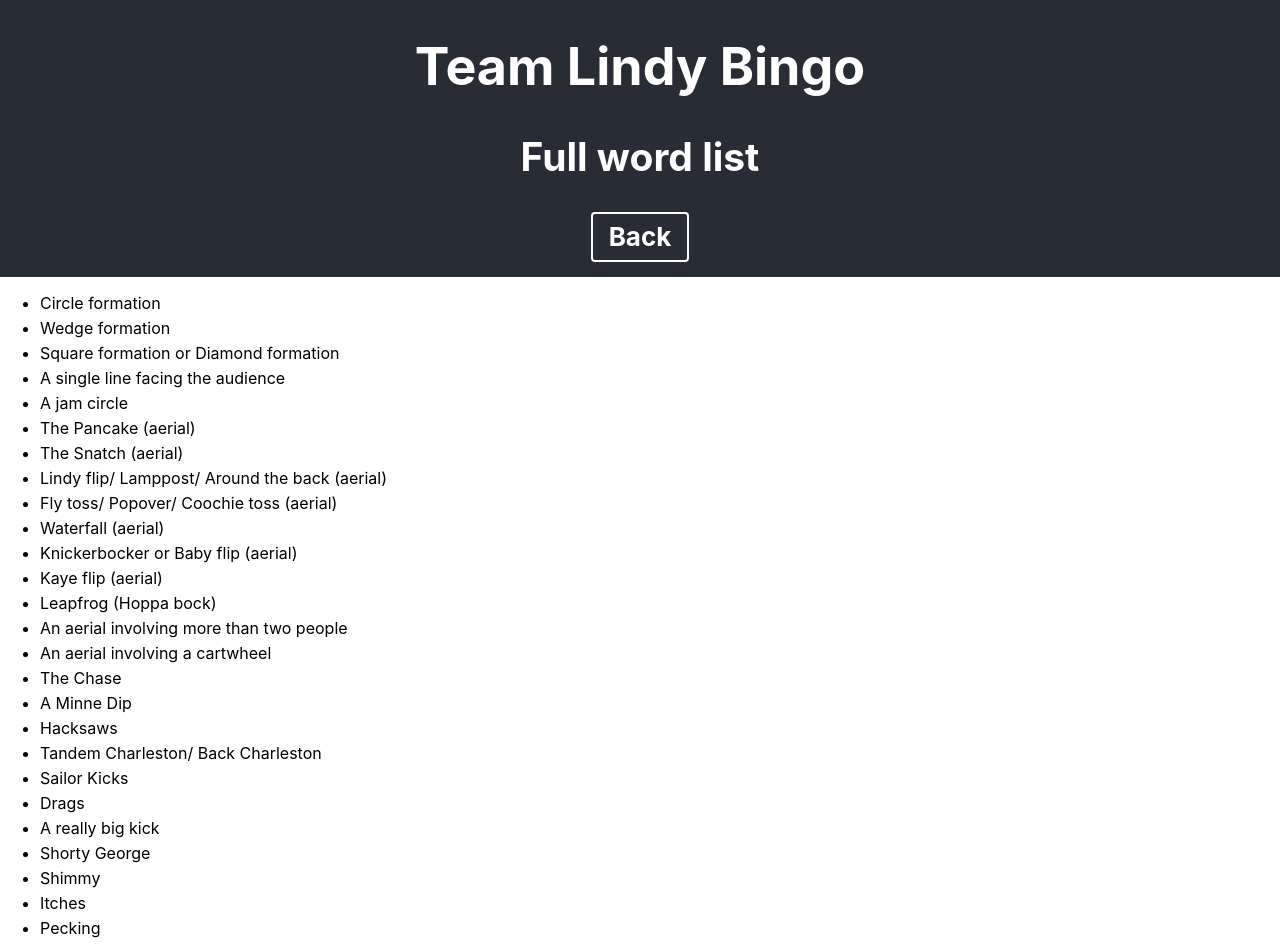
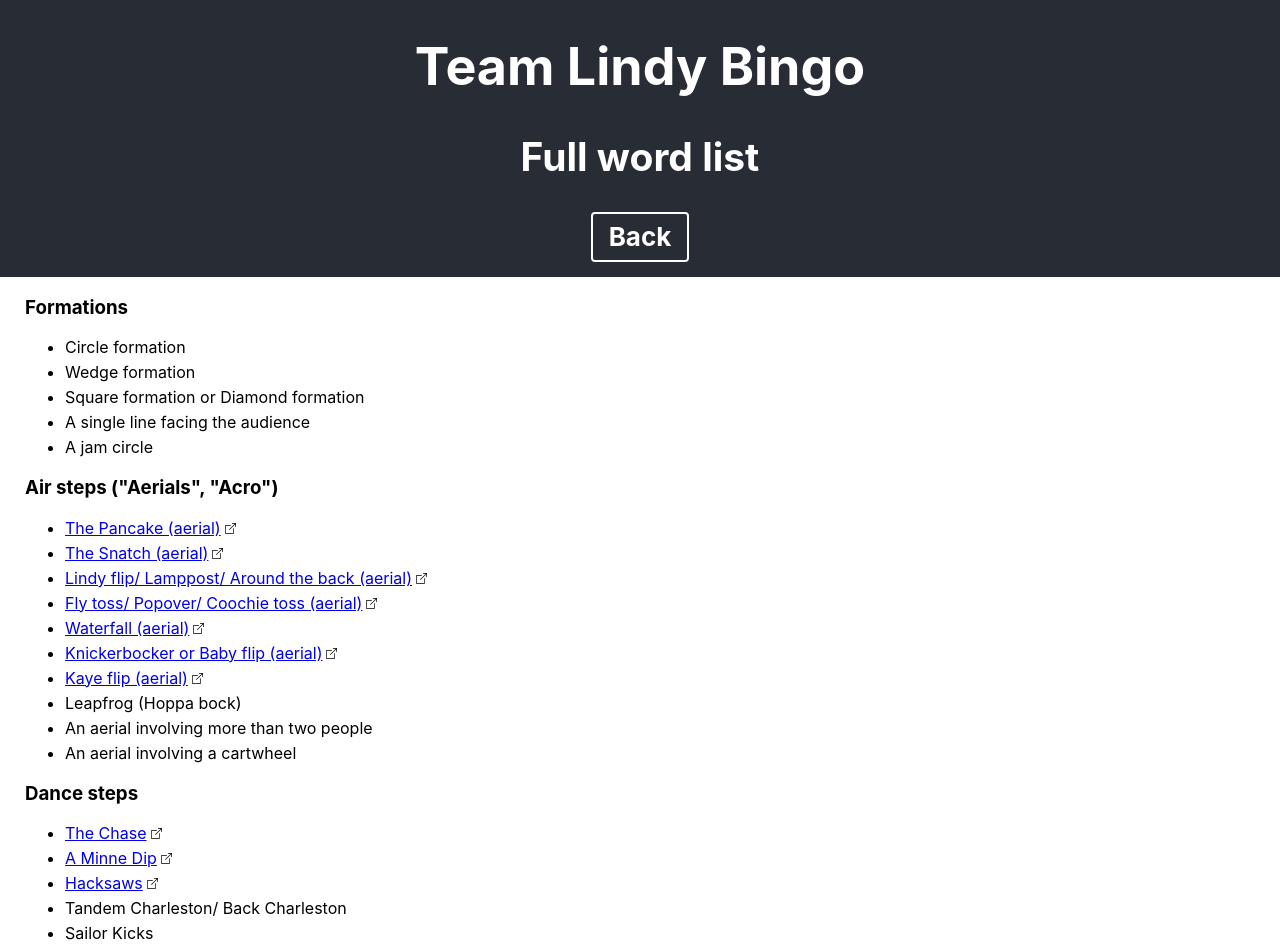
Before and after one commit to dgmstuart/bingo-frontend, a React (Create React App) app: page /word_list in a window 1280 px wide. Shown: the top 944 px of the page. Built offline with nearby package versions, Linux system fonts and the light colour scheme.

Commit message:
Group the wordlist and add optional urls
The word list is already informally grouped into categories, so let's
make those explicit and show them on the word list page.

Also add URLs which explain specific aerials and steps.

```diff
--- a/src/components/WordList.css
+++ b/src/components/WordList.css
@@ -31,6 +31,10 @@
   background-color: transparent;
 }
 
+.WordList-words {
+  margin: 0 25px;
+}
+
 .WordList-words li {
   margin-bottom: 5px;
 }
--- a/src/components/WordList.tsx
+++ b/src/components/WordList.tsx
@@ -4,7 +4,12 @@ import normaliseWord from "../lib/normaliseWord";
 import { Link } from "react-router-dom";
 import Footer from "./Footer";
 
-const WordList: React.FC<{ wordList: string[] }> = ({ wordList }) => {
+type WordData = { word: string; url?: string };
+export type WordListGroupData = { title: string; words: WordData[] };
+
+const WordList: React.FC<{ wordList: WordListGroupData[] }> = ({
+  wordList,
+}) => {
   return (
     <div className="WordList">
       <header className="WordList-header">
@@ -15,15 +20,37 @@ const WordList: React.FC<{ wordList: string[] }> = ({ wordList }) => {
         </div>
       </header>
 
-      <ul className="WordList-words">
-        {wordList.map((word) => (
-          <li key={word}>{normaliseWord(word)}</li>
-        ))}
-      </ul>
+      {wordList.map((group) => WordListGroup(group))}
 
       <Footer />
     </div>
   );
 };
 
+const WordListGroup: React.FC<WordListGroupData> = ({ title, words }) => {
+  return (
+    <section className="WordList-words" key={title}>
+      <h3>{title}</h3>
+      <ul>
+        {words.map((wordData) => {
+          const word = normaliseWord(wordData.word);
+          return <li key={word}>{Word({ ...wordData, word })}</li>;
+        })}
+      </ul>
+    </section>
+  );
+};
+
+const Word: React.FC<WordData> = ({ word, url }) => {
+  if (url) {
+    return (
+      <a href={url} className="external">
+        {word}
+      </a>
+    );
+  } else {
+    return <React.Fragment>{word}</React.Fragment>;
+  }
+};
+
 export default WordList;
--- a/src/lib/words.ts
+++ b/src/lib/words.ts
@@ -1,4 +1,13 @@
 import wordList from "../wordList.json";
 import shuffle from "./shuffle";
+import type { WordListGroupData } from "../components/WordList";
 
-export const newWords = (): string[] => shuffle(wordList).slice(0, 25);
+const words = wordList.reduce(
+  (accumulator: string[], currentValue: WordListGroupData) => {
+    const wordListGroupWords = currentValue["words"].map(({ word }) => word);
+    return accumulator.concat(wordListGroupWords);
+  },
+  []
+);
+
+export const newWords = (): string[] => shuffle(words).slice(0, 25);
--- a/src/wordList.json
+++ b/src/wordList.json
@@ -1,70 +1,107 @@
 [
-  "Circle formation",
-  "Wedge formation",
-  "Square formation or Diamond formation",
-  "A single line facing the audience",
-  "A jam circle",
+  {
+    "title": "Formations",
+    "words": [
+      { "word": "Circle formation" },
+      { "word": "Wedge formation" },
+      { "word": "Square formation or Diamond formation" },
+      { "word": "A single line facing the audience" },
+      { "word": "A jam circle" }
+    ]
+  },
+  {
+    "title": "Air steps (\"Aerials\", \"Acro\")",
+    "words": [
+      { "word": "The Pancake (aerial)", "url": "https://www.facebook.com/robertwhiteiii/posts/pfbid02GhobQkT4E6aFuzcSA65Xh7vuhFNFKke4QfoxtND6M5W4Ph9d6Cxnb2twELp4oWmKl"  },
+      { "word": "The Snatch (aerial)", "url": "https://www.facebook.com/robertwhiteiii/posts/pfbid02WrC2URf9ymSaz5HeFf2sHFn1DEU7kKvFEePa5tZhScJECTGeWkYPjcCkM2KNvjGyl" },
+      { "word": "Lindy flip/ Lamppost/ Around the back (aerial)", "url": "https://www.facebook.com/robertwhiteiii/posts/pfbid02aPcc6Qg8QG1Qn7tT9x57rqn3naQrD6bTmmStRDYXPfChAjtpmoYCj7GuDVUK8q1Rl" },
+      { "word": "Fly toss/ Popover/ Coochie toss (aerial)", "url": "https://www.facebook.com/robertwhiteiii/posts/pfbid0fyeCLwscJhJNztmUssHMM7UGSH5xsgcJ8p5SV3jh6EAGHqz88QfHDHorEWGB4e4Al" },
+      { "word": "Waterfall (aerial)", "url": "https://www.facebook.com/robertwhiteiii/posts/pfbid0szHyFmKxNim2YkyytE23gMZzoxmJfNH5ZzdLbTgEFEjeyNKypfRfJrH9ie71gzGkl" },
+      { "word": "Knicker&shy;bocker or Baby flip (aerial)", "url":"https://www.facebook.com/robertwhiteiii/posts/pfbid02DfYEzswugCzMMs3W1KAh9U4ez5N8GinH7hYYgZLMPAeCGuTt7c5VdXaCioGyKsXBl" },
+      { "word": "Kaye flip (aerial)", "url": "https://www.facebook.com/robertwhiteiii/posts/pfbid017Db7GsyyXKECRubM93hivcwRKUx1HQ64pBa9cedLgnJwGa7j6wX9bk2S9AdcBKpl" },
+      { "word": "Leapfrog (Hoppa bock)" },
+      { "word": "An aerial involving more than two people" },
+      { "word": "An aerial involving a cartwheel" }
+    ]
+  },
+  {
+    "title": "Dance steps",
+    "words": [
+      { "word": "The Chase", "url": "https://youtu.be/2KhCrKrKT7I?t=174" },
+      { "word": "A Minne Dip", "url": "https://www.youtube.com/watch?v=XgDJAuZwiXw" },
+      { "word": "Hacksaws", "url": "https://www.youtube.com/watch?v=2KhCrKrKT7I&t=218s" },
+      { "word": "Tandem Charleston/ Back Charleston" },
+      { "word": "Sailor Kicks" },
+      { "word": "Drags" },
+      { "word": "A really big kick" },
 
-  "The Pancake (aerial)",
-  "The Snatch (aerial)",
-  "Lindy flip/ Lamppost/ Around the back (aerial)",
-  "Fly toss/ Popover/ Coochie toss (aerial)",
-  "Waterfall (aerial)",
-  "Knicker&shy;bocker or Baby flip (aerial)",
-  "Kaye flip (aerial)",
-  "Leapfrog (Hoppa bock)",
-  "An aerial involving more than two people",
-  "An aerial involving a cartwheel",
+      { "word": "Shorty George", "url": "https://www.youtube.com/watch?v=3RZK-LyksG4&t=84s" },
+      { "word": "Shimmy" },
+      { "word": "Itches" },
+      { "word": "Pecking" }
+    ]
+  },
+  {
+    "title": "Swingouts",
+    "words": [
+      { "word": "3 swingouts and a circle" },
+      { "word": "More than 4 swingouts in a row" },
+      { "word": "Swingouts in opposite directions" }
+    ]
+  },
+  {
+    "title": "Group work",
+    "words": [
+      { "word": "Changing partners" },
+      { "word": "A canon (kanon)" },
+      { "word": "Slow motion" },
+      { "word": "Mime or ”Acting”" },
+      { "word": "Syncopated clapping" },
 
-  "The Chase",
-  "A Minne Dip",
-  "Hacksaws",
-  "Tandem Charleston/ Back Charleston",
-  "Sailor Kicks",
-  "Drags",
-  "A really big kick",
+      { "word": "Everyone jumps at the same time" },
+      { "word": "Everyone shouts at the same time" },
+      { "word": "Everyone freezes in a pose (mid-routine)" },
 
-  "Shorty George",
-  "Shimmy",
-  "Itches",
-  "Pecking",
-
-  "3 swingouts and a circle",
-  "More than 4 swingouts in a row",
-  "Swingouts in opposite directions",
-
-  "Changing partners",
-  "A canon (kanon)",
-  "Slow motion",
-  "Mime or ”Acting”",
-  "Syncopated clapping",
-
-  "Everyone jumps at the same time",
-  "Everyone shouts at the same time",
-  "Everyone freezes in a pose (mid-routine)",
-
-  "Somebody is upside-down",
-  "Somebody is on the floor",
-  "Somebody’s hand touches the ground",
-  "Standing on shoulders",
-  "Sitting on shoulders",
-
-  "Mixed-nationality team",
-  "All-Swedish Team",
-  "A Swede not in Sweden",
-  "A Lithuanian not in Lithuania",
-  "Somebody you have personally taken class from",
-
-  "16 or more people on stage",
-  "An odd number of people on stage",
-
-  "A leader in white trainers",
-  "Braces (susp&shy;enders)",
-  "A hat",
-  "Brightly coloured trousers",
-  "Brightly coloured safety shorts",
-  "A metallic item of clothing",
-  "Everyone is wearing the same colour (not black or white)",
-
-  "Mid-routine song change"
+      { "word": "16 or more people on stage" },
+      { "word": "An odd number of people on stage" }
+    ]
+  },
+  {
+    "title": "Positions",
+    "words": [
+      { "word": "Somebody is upside-down" },
+      { "word": "Somebody is on the floor" },
+      { "word": "Somebody’s hand touches the ground" },
+      { "word": "Standing on shoulders" },
+      { "word": "Sitting on shoulders" }
+    ]
+  },
+  {
+    "title": "Who is that?",
+    "words": [
+      { "word": "Mixed-nationality team" },
+      { "word": "All-Swedish Team" },
+      { "word": "A Swede not in Sweden" },
+      { "word": "A Lithuanian not in Lithuania" },
+      { "word": "Somebody you have personally taken class from" }
+    ]
+  },
+  {
+    "title": "Fashion Police",
+    "words": [
+      { "word": "A leader in white trainers" },
+      { "word": "Braces (susp&shy;enders)" },
+      { "word": "A hat" },
+      { "word": "Brightly coloured trousers" },
+      { "word": "Brightly coloured safety shorts" },
+      { "word": "A metallic item of clothing" },
+      { "word": "Everyone is wearing the same colour (not black or white)" }
+    ]
+  },
+  {
+    "title": "Other",
+    "words": [
+      { "word": "Mid-routine song change" }
+    ]
+  }
 ]
```
Also changed, not shown: 1 other file (tests, documents, lock files or other folders).
